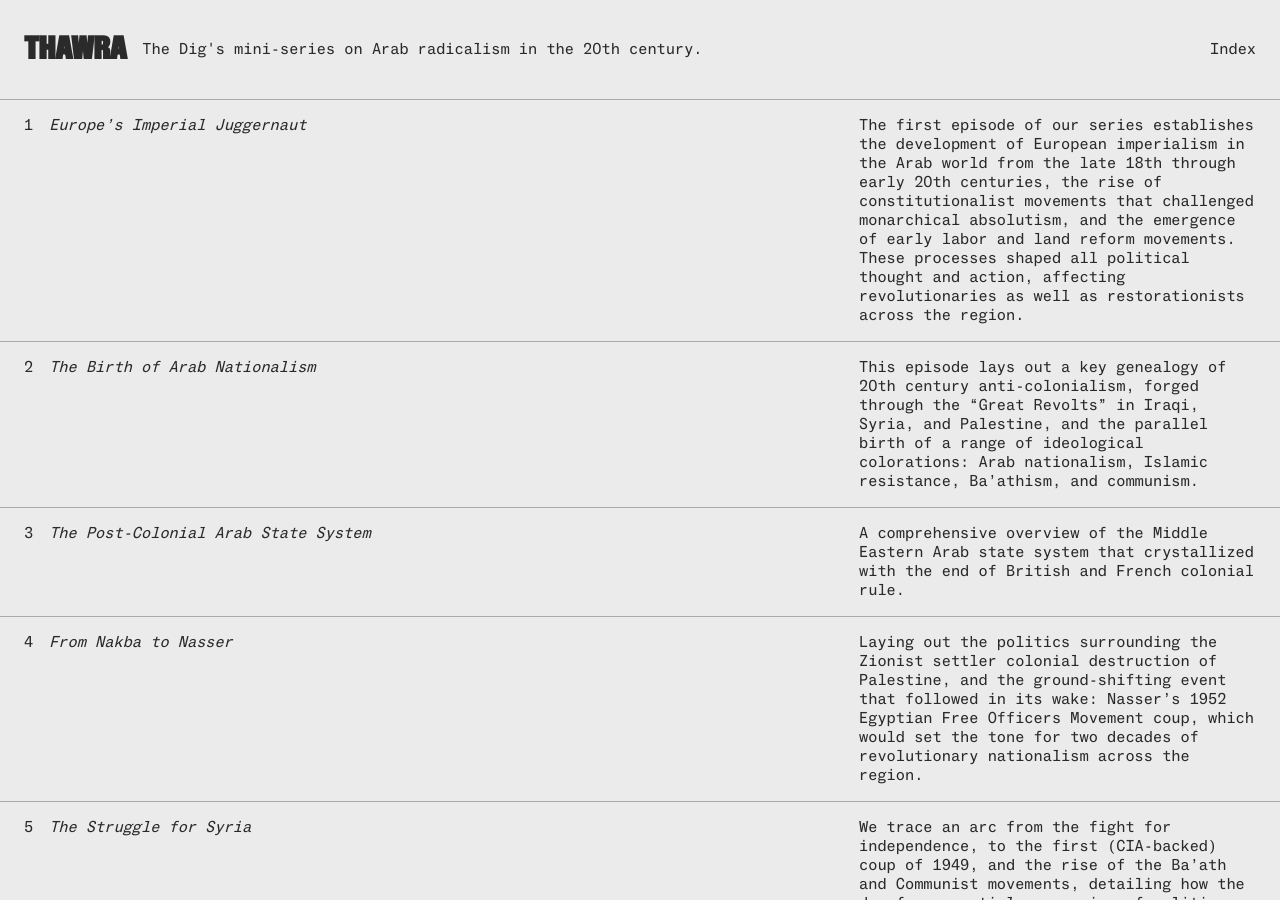
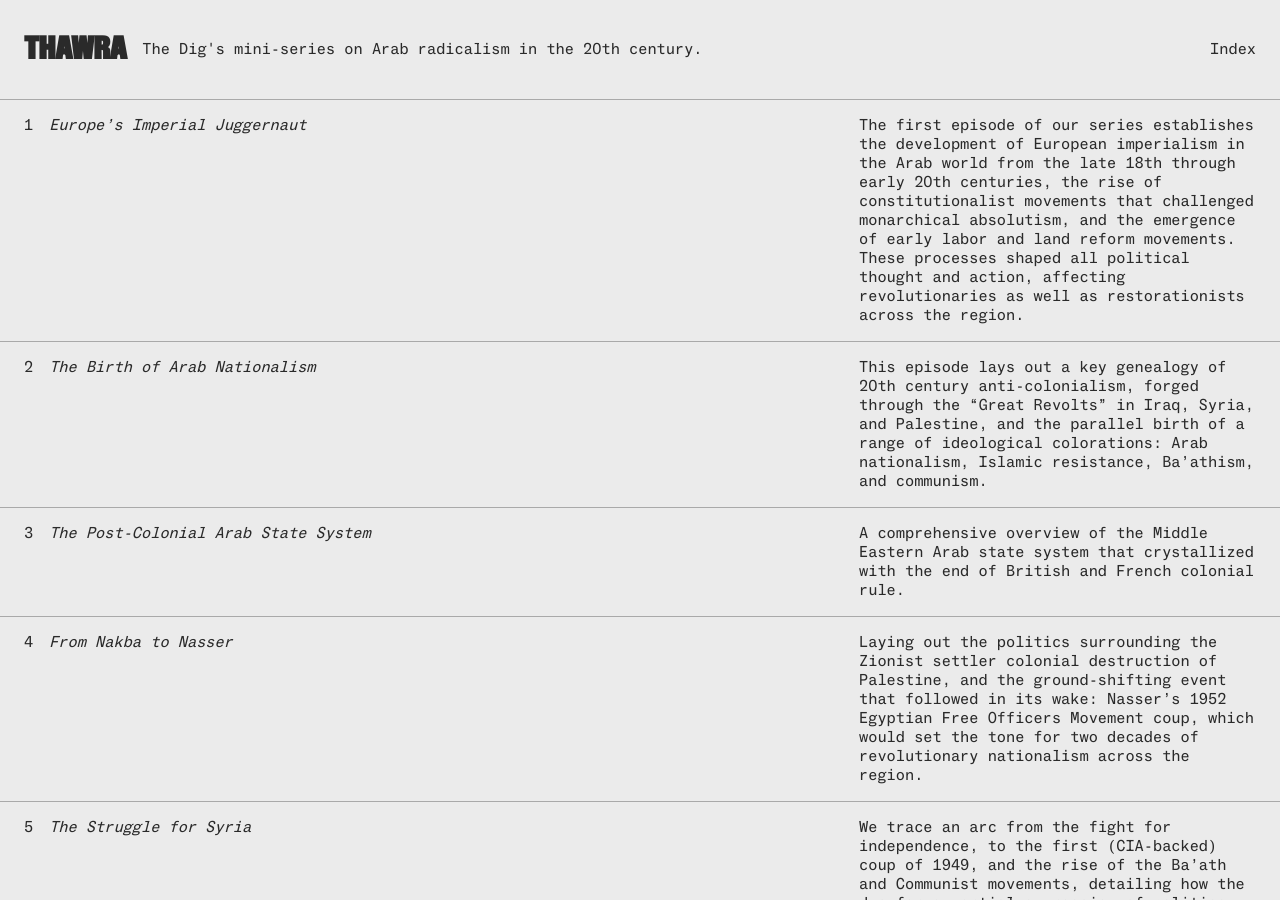
Before and after one commit to caleblstone/Thawra, a Jekyll site: the page built from Episodes.markdown, in a window 1280 px wide and 900 px high. Built offline with Jekyll 4.4.1, drawn with Linux system fonts in a browser that asks for light colours; a script that is not in the unit is left out.

Commit message:
Update Episodes “episode-2-the-birth-of-arab-nationalism”

```diff
--- a/_episodes/episode-2-the-birth-of-arab-nationalism.md
+++ b/_episodes/episode-2-the-birth-of-arab-nationalism.md
@@ -3,11 +3,11 @@ layout: episode
 number: 2
 title: The Birth of Arab Nationalism
 description: "This episode lays out a key genealogy of 20th century
-  anti-colonialism, forged through the “Great Revolts” in Iraqi, Syria, and
+  anti-colonialism, forged through the “Great Revolts” in Iraq, Syria, and
   Palestine, and the parallel birth of a range of ideological colorations: Arab
   nationalism, Islamic resistance, Ba’athism, and communism. "
 shortDescription: "This episode lays out a key genealogy of 20th century
-  anti-colonialism, forged through the “Great Revolts” in Iraqi, Syria, and
+  anti-colonialism, forged through the “Great Revolts” in Iraq, Syria, and
   Palestine, and the parallel birth of a range of ideological colorations: Arab
   nationalism, Islamic resistance, Ba’athism, and communism."
 readings:
```
